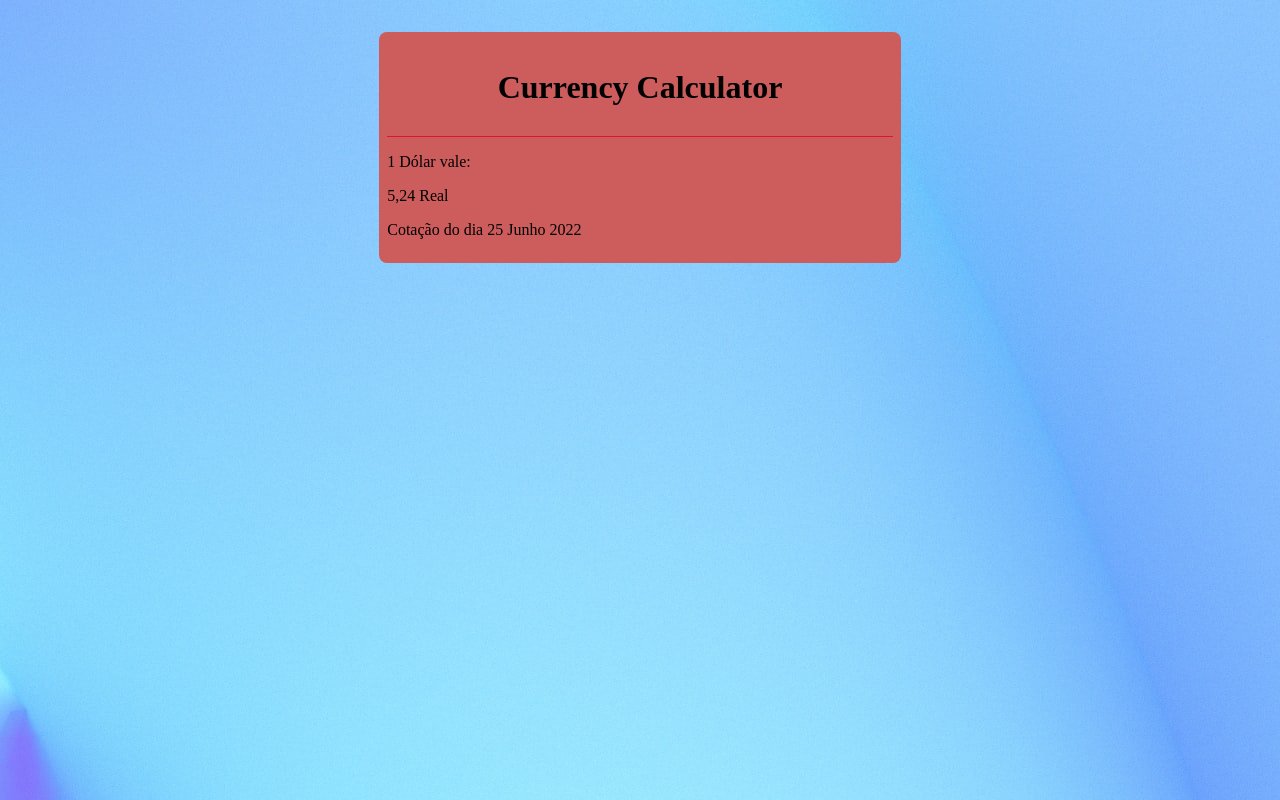
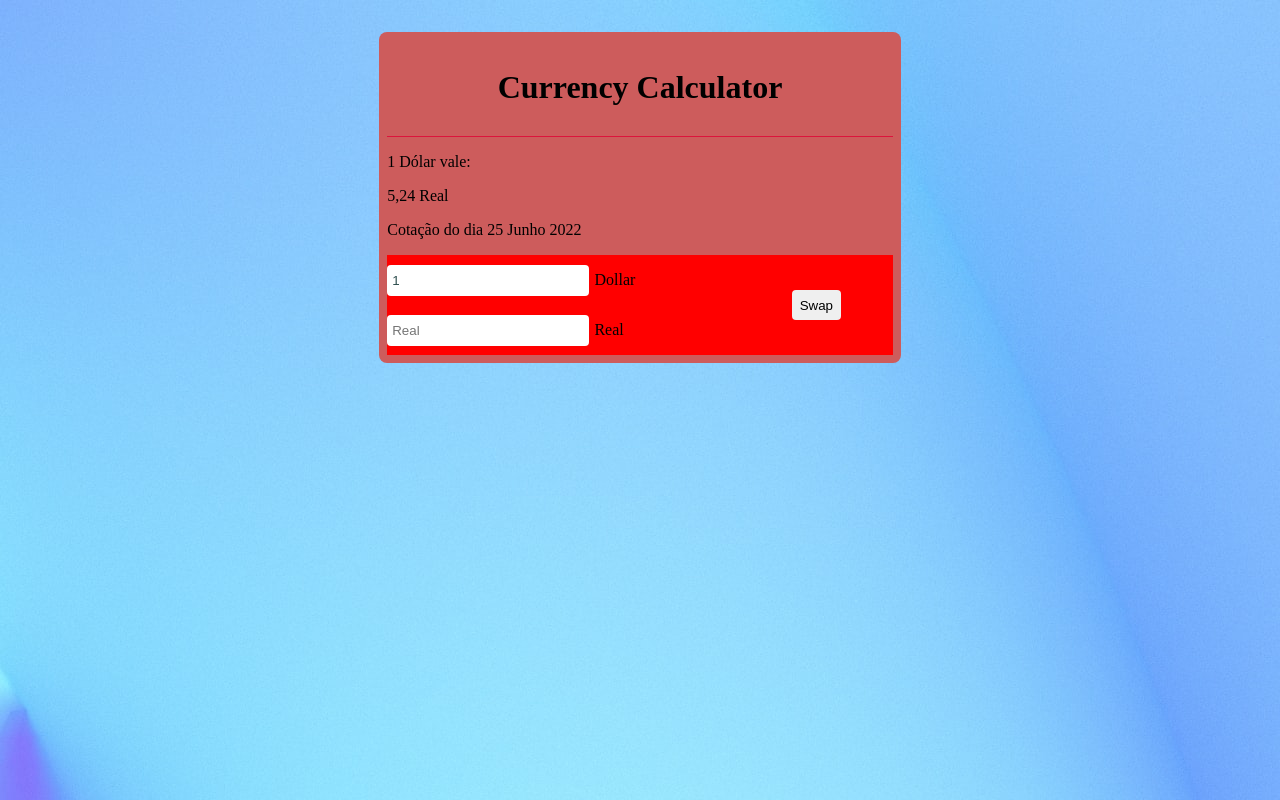
Before and after one commit to AmiltonCabral/react-currency-calculator, a React (Create React App) app: page / in a window 1280 px wide. Built offline with nearby package versions, Linux system fonts and the light colour scheme.

Commit message:
working on interface

```diff
--- a/src/App.js
+++ b/src/App.js
@@ -1,7 +1,7 @@
 import logo from './logo.svg';
 import './App.css';
-import Stats from './components/Stats';
-import Calculator from './components/Calculator';
+import Stats from './components/Stats.js';
+import Calculator from './components/Calculator.js';
 
 function App() {
   return (
--- /dev/null
+++ b/src/components/Calculator.css
@@ -0,0 +1,45 @@
+.calculator {
+    width: 100%;
+    height: 100%;
+    background-color: red;
+    position: relative;
+}
+
+.setCoins {
+}
+
+.inCoin {
+    width: 40%;
+    align-content: right;
+    display: inline-block;
+    border-radius: 4px;
+    padding: 8px 5px;
+    box-sizing: border-box;
+    border: 0px;
+    color: darkslategray;
+}
+
+.inCoin:focus {
+    outline: none;
+    color: black;
+}
+
+.pCoin {
+    text-align: left;
+    display: inline-block;
+    padding-left: 5px;
+}
+
+.swap {
+    cursor: pointer;
+    border: 0;
+    border-radius: 4px;
+    padding: 8px;
+    float: right;
+    left: 80%;
+    top: 50%;
+    position: absolute;
+    margin-top: -15px;
+    position: absolute;
+    height: 30px;
+}
--- a/src/components/Calculator.js
+++ b/src/components/Calculator.js
@@ -4,9 +4,20 @@ function Calculator() {
 
     const [dollarRealQuote, setDollarRealQuote] = useState(5.24);
 
+    require('./Calculator.css');
     return (
-        <div>
-
+        <div className="calculator">
+            <div className="setCoins">
+                <div>
+                    <input type="number" name="fstCoin" className="inCoin" placeholder="Dollar" min={0} defaultValue={1}/>
+                    <p className="pCoin">Dollar</p>
+                </div>
+                <div>
+                    <input type="number" name="scdCoin" className="inCoin" placeholder="Real" min={0}/>
+                    <p className="pCoin">Real</p>
+                </div>
+            </div>
+            <button className="swap">Swap</button>
         </div>
     )
 }
```
